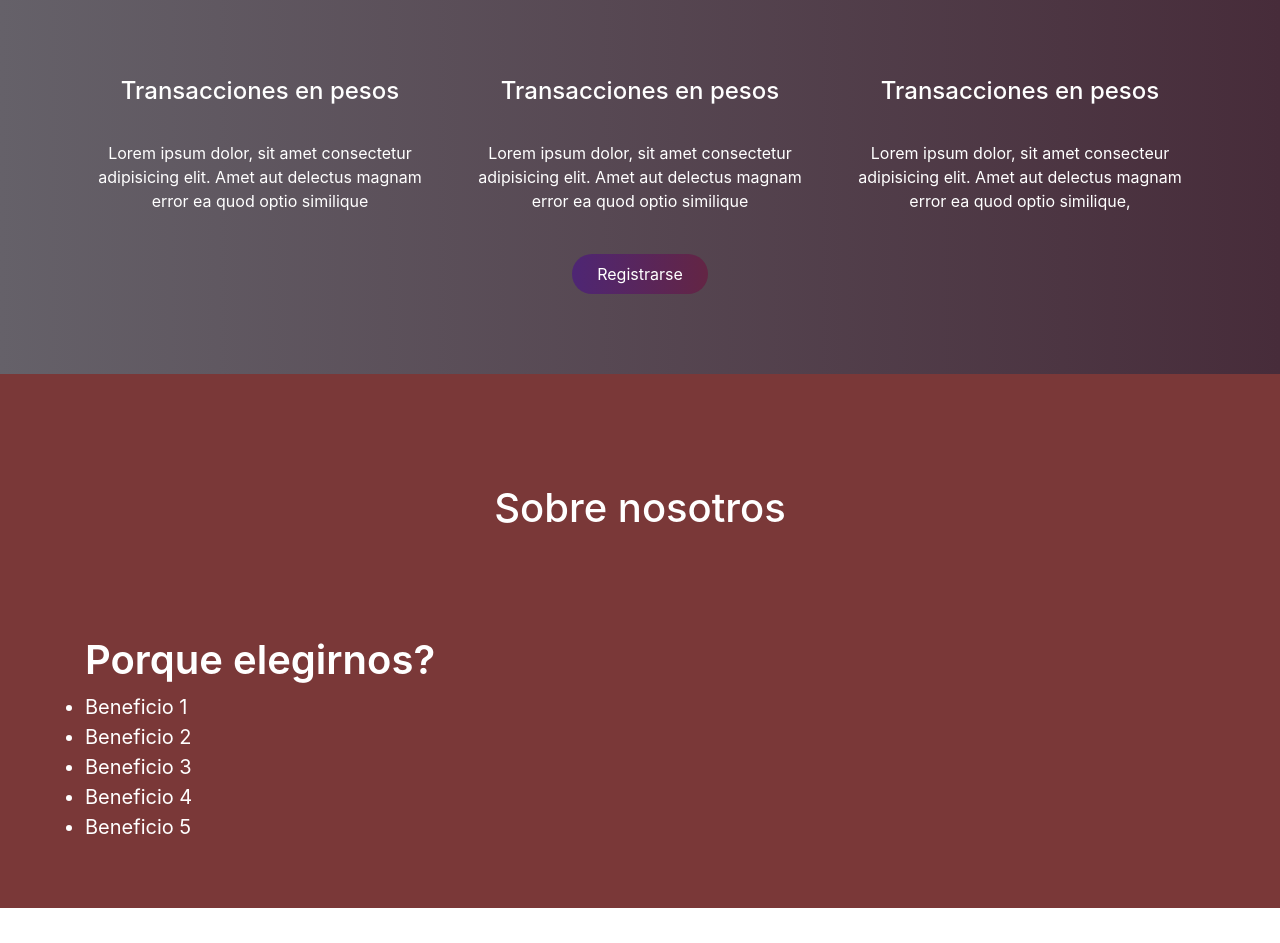
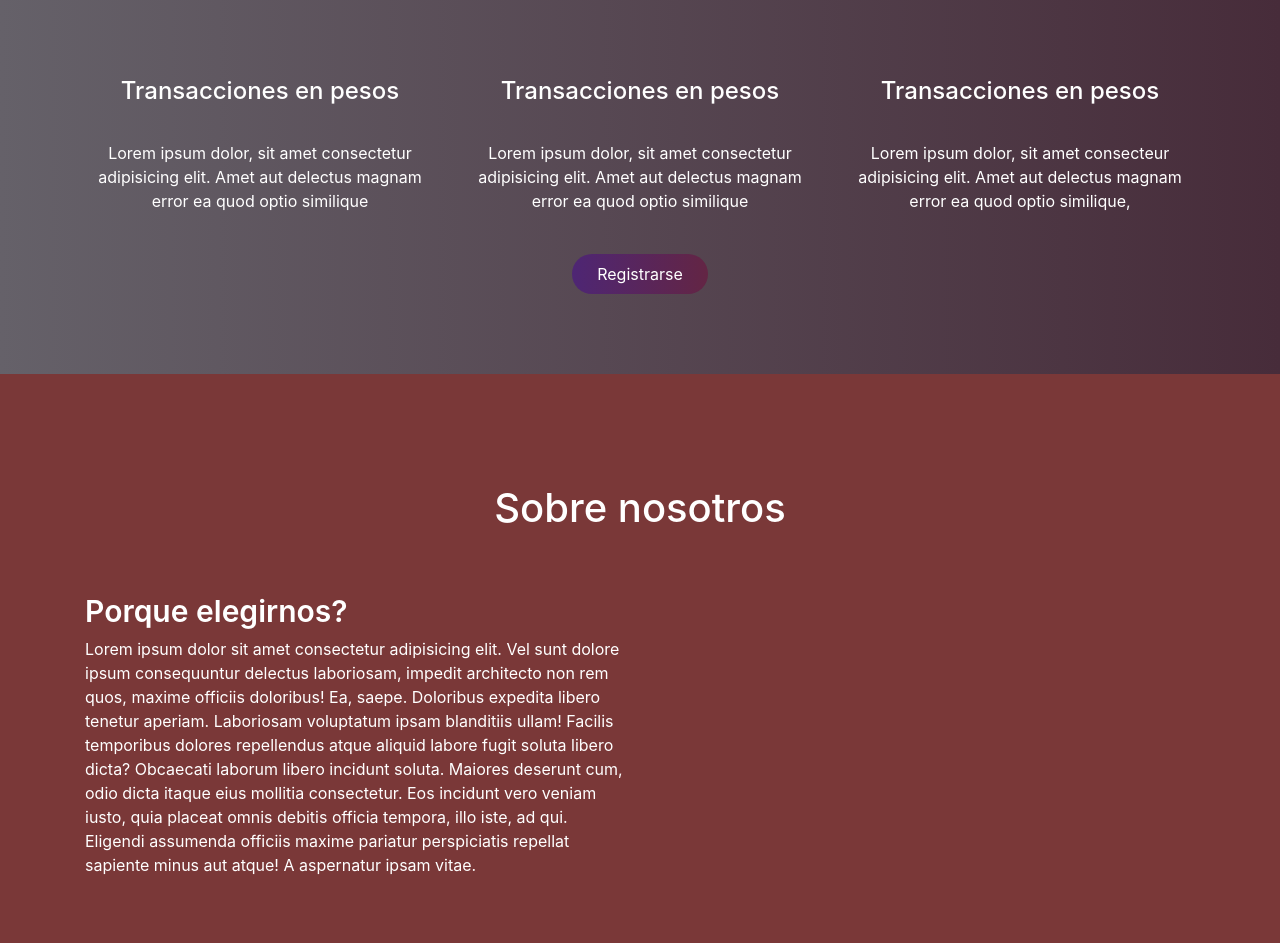
Before and after one commit to lautarox35/Clip-money, a plain HTML site: page index.html in a window 1280 px wide. Shown: the part 614-1557 px from the top of the page. Before the commit the page ends 1522 px from the top, so only its background shows below. Drawn offline with nearby package versions, Linux system fonts and the light colour scheme.

Commit message:
cambios nuevos

```diff
--- a/index.html
+++ b/index.html
@@ -117,13 +117,11 @@
                 <div class="row">
                     <div class="col md-6 about us">
                         <h1 class="about-title">Porque elegirnos?</h1>
-                        <ul>
-                            <li>Beneficio 1</li>
-                            <li>Beneficio 2</li>
-                            <li>Beneficio 3</li>
-                            <li>Beneficio 4</li>
-                            <li>Beneficio 5</li>
-                        </ul>
+                        <p class="text-left">
+                            Lorem ipsum dolor sit amet consectetur adipisicing elit. Vel sunt dolore ipsum consequuntur delectus laboriosam, impedit architecto non rem quos, maxime officiis doloribus! Ea, saepe. Doloribus expedita libero tenetur aperiam.
+                            Laboriosam voluptatum ipsam blanditiis ullam! Facilis temporibus dolores repellendus atque aliquid labore fugit soluta libero dicta? Obcaecati laborum libero incidunt soluta. Maiores deserunt cum, odio dicta itaque eius mollitia consectetur.
+                            Eos incidunt vero veniam iusto, quia placeat omnis debitis officia tempora, illo iste, ad qui. Eligendi assumenda officiis maxime pariatur perspiciatis repellat sapiente minus aut atque! A aspernatur ipsam vitae.
+                        </p>
                     </div>
                     <div class="col md-6 about us">
                         <img src="img/bitcoin.jpg" class="img-fluid" alt="">
--- a/style.css
+++ b/style.css
@@ -89,14 +89,17 @@ body {
     padding-top: 50px;
 }
 .about-title {
-    font-size: 40px;
+    font-size: 30px;
     font-weight: 600;
-    margin-top: 8%;
+
     color: #ffffff;
 }
 #about-us ul li {
     margin-top: 10px 0;
     color: #ffffff;
-    font-size: 20px;
+
 
 }
+.text-left {
+    color:white;
+}
```
